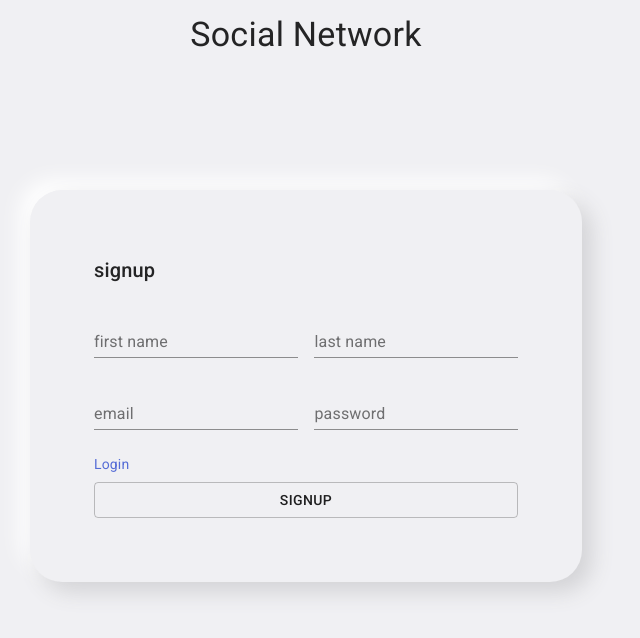
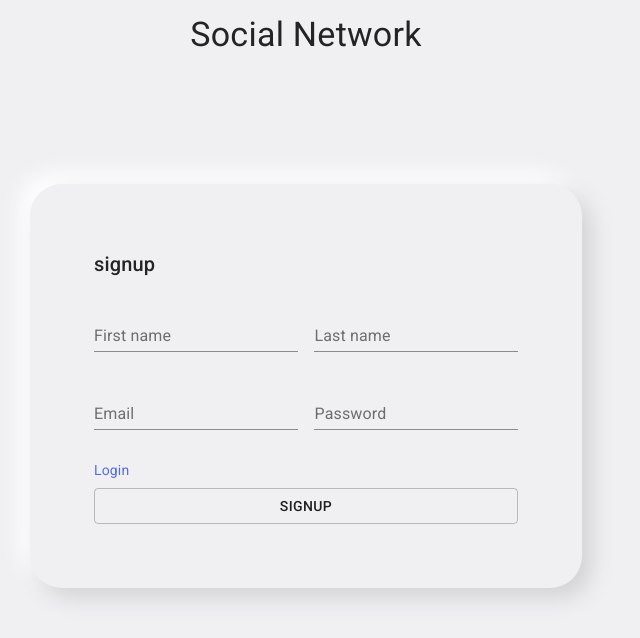
Before and after one commit to KseniyaShukevich/social-network, a Next.js app: page /signup in a window 1280 px wide. Shown: the top 638 px of the page, without its empty margins (334-974 px from the left). Built offline with nearby package versions, Linux system fonts and the light colour scheme.

Commit message:
feat: add validation

```diff
--- a/components/FormLayout.tsx
+++ b/components/FormLayout.tsx
@@ -32,13 +32,15 @@ const useStyles = makeStyles((theme) => ({
 interface IProps {
   children: ReactElement | Array<ReactElement>;
   heading: string;
+  disabled: boolean;
   textButton: string;
-  handleSubmit: (e: MouseEvent) => void;
+  handleSubmit: (e: any) => void;
 }
 
 const FormLayout: React.FC<IProps> = ({
   children,
   heading,
+  disabled,
   textButton,
   handleSubmit,
 }) => {
@@ -55,9 +57,11 @@ const FormLayout: React.FC<IProps> = ({
             {children}
             <Box display="flex" justifyContent="space-between">
               <Button
+                disabled={disabled}
                 variant="outlined"
                 className={classes.button}
                 onClick={(e: MouseEvent) => handleSubmit(e)}
+                type={'submit'}
               >
                 {textButton}
               </Button>
--- a/components/RowFields.tsx
+++ b/components/RowFields.tsx
@@ -12,7 +12,8 @@ const useStyles = makeStyles((theme) => ({
   field: {
     width: '48%',
     minWidth: 150,
-    marginBottom: theme.spacing(3),
+    height: 70,
+    marginBottom: theme.spacing(1),
     [theme.breakpoints.down(500)]: {
       width: '100%',
     },
@@ -20,23 +21,39 @@ const useStyles = makeStyles((theme) => ({
 }));
 
 interface IProps {
+  firstName: string;
+  firstType: string;
   firstLabel: string;
-  firstType?: string;
   firstValue: string;
+  firstError: boolean;
+  firstTextError: string | undefined;
+  secondName: string;
+  secondTyle: string;
   secondLabel: string;
-  secondTyle?: string;
   secondValue: string;
+  secondError: boolean;
+  secondTextError: string | undefined;
+  firstHandleBlur: (e: ChangeEvent) => void;
+  secondHandleBlur: (e: ChangeEvent) => void;
   firstHandleChange: (e: ChangeEvent<HTMLInputElement>) => void;
   secondHandleChange: (e: ChangeEvent<HTMLInputElement>) => void;
 }
 
 const RowFields: React.FC<IProps> = ({
+  firstName,
+  firstType,
   firstLabel,
-  firstType = '',
   firstValue,
+  firstError,
+  firstTextError,
+  secondName,
+  secondTyle,
   secondLabel,
-  secondTyle = '',
   secondValue,
+  secondError,
+  secondTextError,
+  firstHandleBlur,
+  secondHandleBlur,
   firstHandleChange,
   secondHandleChange,
 }) => {
@@ -49,17 +66,25 @@ const RowFields: React.FC<IProps> = ({
       className={classes.containerFields}
     >
       <TextField
+        name={firstName}
         label={firstLabel}
         value={firstValue}
         type={firstType}
         className={classes.field}
+        error={firstError}
+        helperText={firstError ? firstTextError : ''}
+        onBlur={firstHandleBlur}
         onChange={firstHandleChange}
       />
       <TextField
+        name={secondName}
         label={secondLabel}
         value={secondValue}
         type={secondTyle}
         className={classes.field}
+        error={secondError}
+        helperText={secondError ? secondTextError : ''}
+        onBlur={secondHandleBlur}
         onChange={secondHandleChange}
       />
     </Box>
--- /dev/null
+++ b/interfaces/IUserLogin.ts
@@ -0,0 +1,4 @@
+export default interface IUserLogin {
+  email: string;
+  password: string;
+}
--- a/package.json
+++ b/package.json
@@ -19,6 +19,7 @@
     "bcrypt": "^5.0.1",
     "cookie": "^0.4.1",
     "dotenv": "^10.0.0",
+    "formik": "^2.2.9",
     "jsonwebtoken": "^8.5.1",
     "mysql2": "^2.3.0",
     "next": "11.1.0",
@@ -28,7 +29,8 @@
     "react-dom": "17.0.2",
     "sequelize": "^6.6.5",
     "start-server-and-test": "^1.13.1",
-    "uuid": "^8.3.2"
+    "uuid": "^8.3.2",
+    "yup": "^0.32.9"
   },
   "devDependencies": {
     "@testing-library/jest-dom": "^5.14.1",
--- a/pages/signup.tsx
+++ b/pages/signup.tsx
@@ -2,67 +2,100 @@ import type { NextPage } from 'next';
 import FormLayout from '../components/FormLayout';
 import RowFields from '../components/RowFields';
 import LinkElement from '../components/LinkElement';
-import { ChangeEvent, useState, MouseEvent } from 'react';
+import { Formik } from 'formik';
+import * as yup from 'yup';
+import IUserRequest from '../interfaces/IUserRequest';
 
 const Signup: NextPage = () => {
-  const [firstName, setFirstName] = useState<string>('');
-  const [lastName, setLastName] = useState<string>('');
-  const [email, setEmail] = useState<string>('');
-  const [password, setPassword] = useState<string>('');
-
-  const handleChangeFirstName = (e: ChangeEvent<HTMLInputElement>) => {
-    setFirstName(e.target.value);
-  };
-
-  const handleChangeLastName = (e: ChangeEvent<HTMLInputElement>) => {
-    setLastName(e.target.value);
-  };
-
-  const handleChangeEmail = (e: ChangeEvent<HTMLInputElement>) => {
-    setEmail(e.target.value);
-  };
-
-  const handleChangePassword = (e: ChangeEvent<HTMLInputElement>) => {
-    setPassword(e.target.value);
-  };
-
-  const handleSubmit = async (e: MouseEvent) => {
-    if (firstName && lastName && email && password) {
+  const onSubmit = async (data: IUserRequest) => {
       const response: any = await fetch('http://localhost:3000/api/signup', {
         method: 'POST',
         headers: {
           'Content-Type': 'application/json',
         },
-        body: JSON.stringify({ firstName, lastName, email, password }),
+        body: JSON.stringify(data),
       });
-    }
   };
 
+  const validationSchema = yup.object().shape({
+    firstName: yup.string().typeError('Should be string').required('Requred'),
+    lastName: yup.string().typeError('Should be string').required('Requred'),
+    email: yup
+      .string()
+      .typeError('Should be string')
+      .email('Input correct email')
+      .required('Requred'),
+    password: yup.string().typeError('Should be string').required('Requred'),
+  });
+
   return (
+    <Formik
+      initialValues={{
+        firstName: '',
+        lastName: '',
+        email: '',
+        password: '',
+      }}
+      validateOnBlur
+      onSubmit={(values) => onSubmit(values)}
+      validationSchema={validationSchema}
+    >
+      {({
+        values,
+        errors,
+        touched,
+        handleChange,
+        handleBlur,
+        isValid,
+        handleSubmit,
+        dirty,
+      }) => (
         <FormLayout
           heading="signup"
+          disabled={!isValid && !dirty}
           textButton="signup"
           handleSubmit={handleSubmit}
         >
           <RowFields
-        firstLabel="first name"
-        firstValue={firstName}
-        secondLabel="last name"
-        secondValue={lastName}
-        firstHandleChange={handleChangeFirstName}
-        secondHandleChange={handleChangeLastName}
+            firstName={'firstName'}
+            firstLabel={'First name'}
+            firstValue={values.firstName}
+            firstType={'text'}
+            firstError={!!(touched.firstName && errors.firstName)}
+            firstTextError={errors.firstName}
+            firstHandleBlur={handleBlur}
+            firstHandleChange={handleChange}
+            secondName={'lastName'}
+            secondLabel={'Last name'}
+            secondValue={values.lastName}
+            secondTyle={'text'}
+            secondError={!!(touched.lastName && errors.lastName)}
+            secondTextError={errors.lastName}
+            secondHandleBlur={handleBlur}
+            secondHandleChange={handleChange}
           />
           <RowFields
-        firstLabel="email"
-        firstValue={email}
-        secondLabel="password"
-        secondTyle="password"
-        secondValue={password}
-        firstHandleChange={handleChangeEmail}
-        secondHandleChange={handleChangePassword}
+            firstName={'email'}
+            firstLabel={'Email'}
+            firstValue={values.email}
+            firstType={'email'}
+            firstError={!!(touched.email && errors.email)}
+            firstTextError={errors.email}
+            firstHandleBlur={handleBlur}
+            firstHandleChange={handleChange}
+            secondName={'password'}
+            secondLabel={'Password'}
+            secondValue={values.password}
+            secondTyle={'password'}
+            secondError={!!(touched.password && errors.password)}
+            secondTextError={errors.password}
+            secondHandleBlur={handleBlur}
+            secondHandleChange={handleChange}
           />
-      <LinkElement href="/" text="Login" />
+          <LinkElement href='/' text={'Login'} />
         </FormLayout>
+      )}
+    </Formik>
   );
 };
 
```
Also changed, not shown: containers/Homepage.tsx (+62 -25 lines), 1 other file (tests, documents, lock files or other folders). Lines whose indentation alone changed are shown as unchanged.
